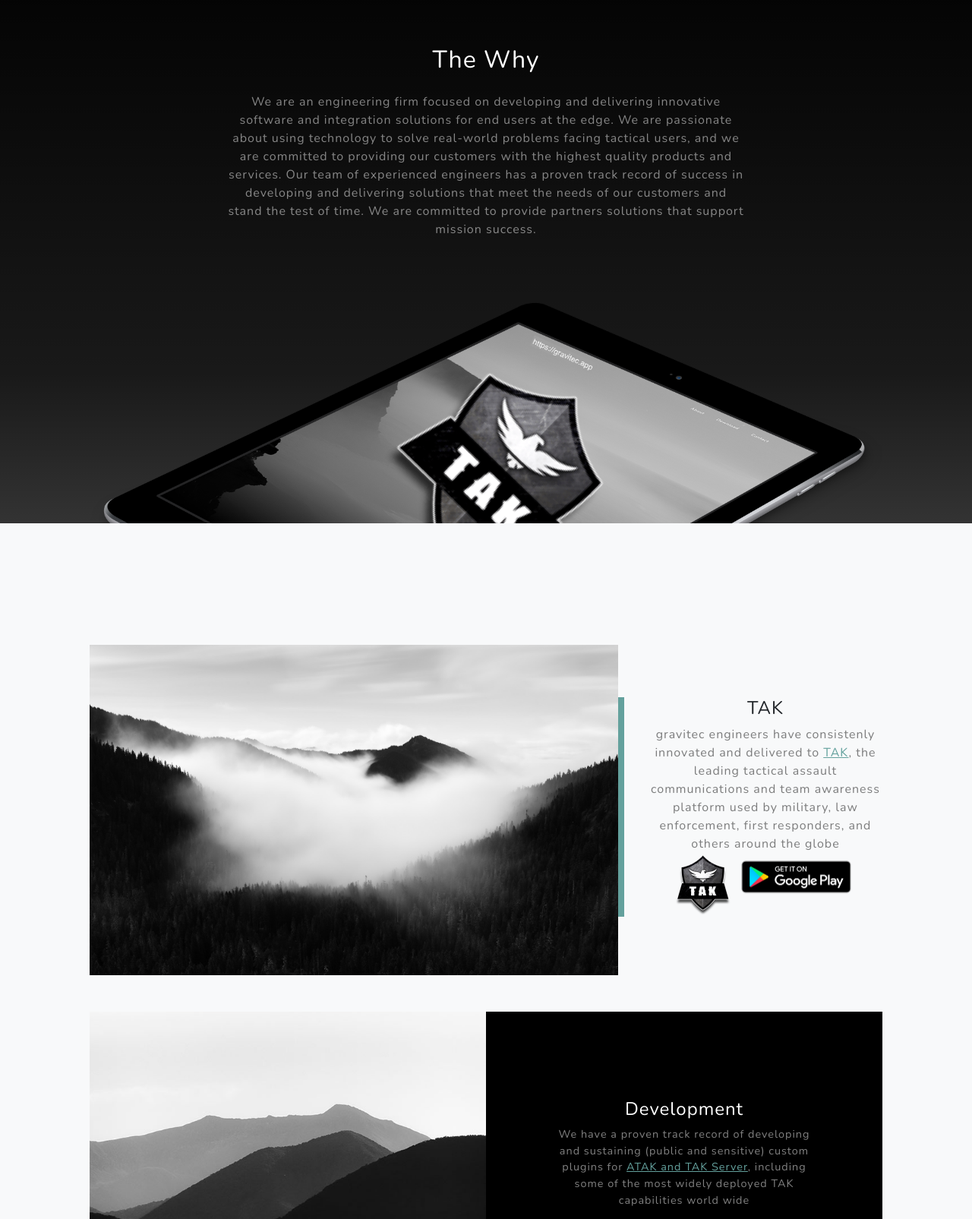
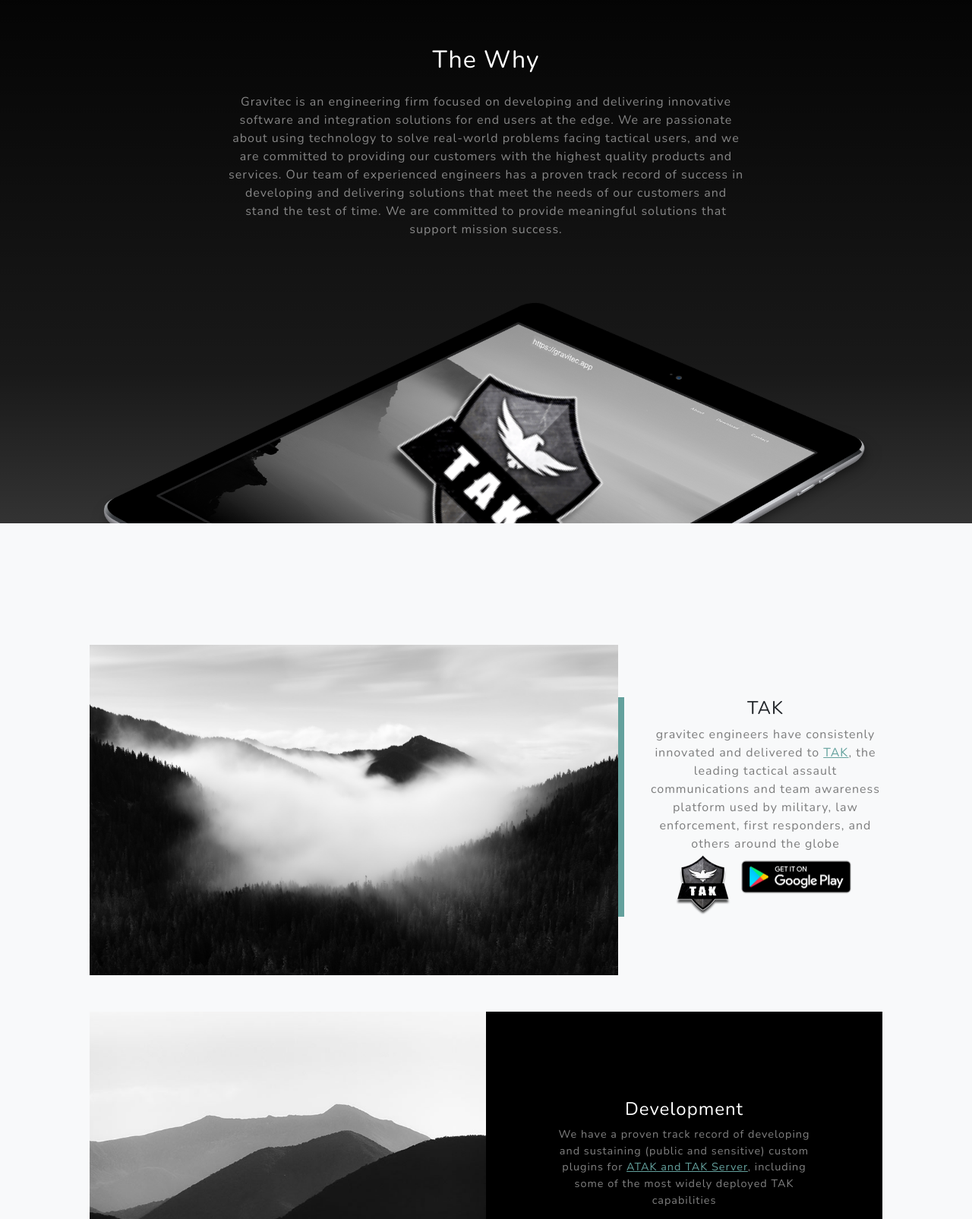
Before and after one commit to gravitec-solutions/gravitec-solutions.github.io, a plain HTML site: page index.html in a window 1280 px wide. Shown: the part 900-2505 px from the top of the page at 76% size. Drawn offline with nearby package versions, Linux system fonts and the light colour scheme.

Commit message:
Update index.html
Minor text updates

```diff
--- a/index.html
+++ b/index.html
@@ -63,7 +63,7 @@
                     <div class="col-lg-8">
                         <h2 class="text-white mb-4">The Why</h2>
                         <p class="text-white-50">
-                            We are an engineering firm focused on developing and delivering innovative software and integration solutions for end users at the edge. We are passionate about using technology to solve real-world problems facing tactical users, and we are committed to providing our customers with the highest quality products and services. Our team of experienced engineers has a proven track record of success in developing and delivering solutions that meet the needs of our customers and stand the test of time. We are committed to provide partners solutions that support mission success.
+                            Gravitec is an engineering firm focused on developing and delivering innovative software and integration solutions for end users at the edge. We are passionate about using technology to solve real-world problems facing tactical users, and we are committed to providing our customers with the highest quality products and services. Our team of experienced engineers has a proven track record of success in developing and delivering solutions that meet the needs of our customers and stand the test of time. We are committed to provide meaningful solutions that support mission success.
                         </p>
                     </div>
                 </div>
@@ -96,7 +96,7 @@
                             <div class="d-flex h-100">
                                 <div class="project-text w-100 my-auto text-center text-lg-left">
                                     <h4 class="text-white">Development</h4>
-                                    <p class="mb-0 text-white-50">We have a proven track record of developing and sustaining (public and sensitive) custom plugins for <a href="https://tak.gov" target="_blank">ATAK and TAK Server</a>, including some of the most widely deployed TAK capabilities world wide</p>
+                                    <p class="mb-0 text-white-50">We have a proven track record of developing and sustaining (public and sensitive) custom plugins for <a href="https://tak.gov" target="_blank">ATAK and TAK Server</a>, including some of the most widely deployed TAK capabilities</p>
                                 </div>
                             </div>
                         </div>
```
